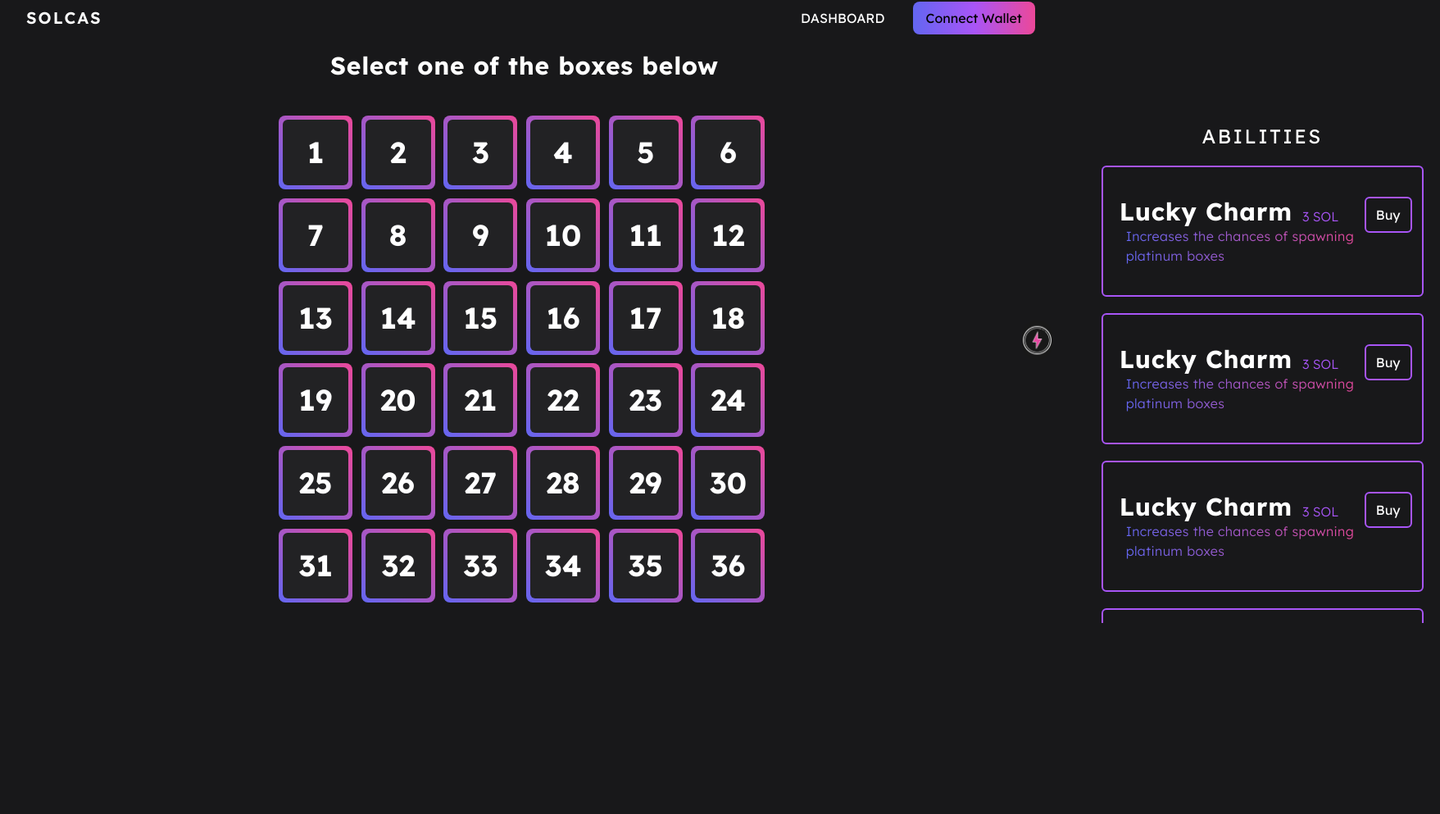
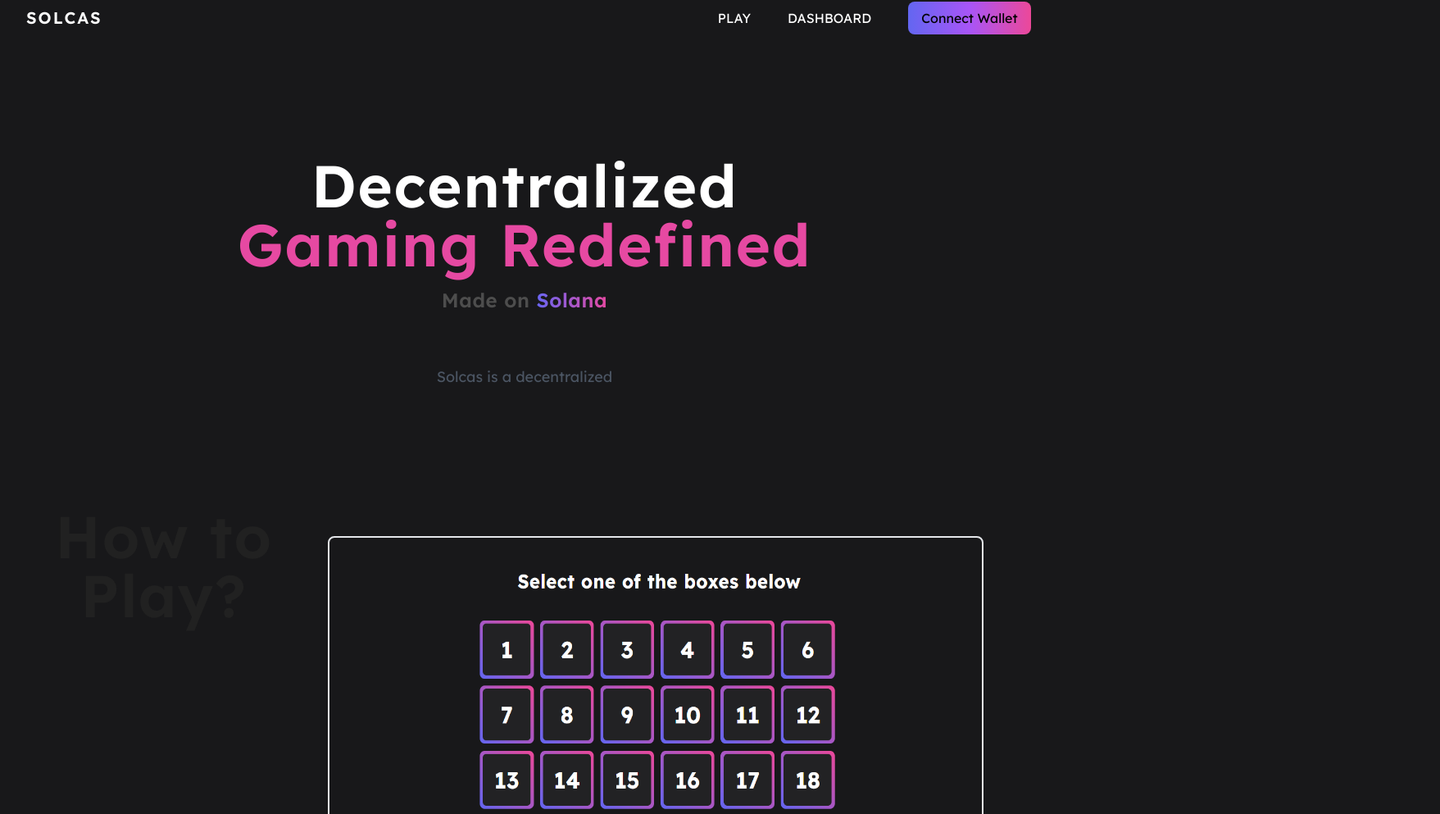
Before and after one commit to krishnan74/solcas, a Next.js app: page / in a window 1280 px wide. Shown: the part 18-1011 px from the top of the page at 82% size, 1757 px wide, since content can reach past the window. Before the commit the page ends 800 px from the top, so only its background shows below. Built offline with nearby package versions, Linux system fonts and the light colour scheme.

Commit message:
home_page started

```diff
--- a/app/page.js
+++ b/app/page.js
@@ -1,26 +1,116 @@
-import React from "react";
-import GridComponent from "@/components/GridComponent";
-import AbilityUsageComponent from "@/components/AbilityUsageComponent";
+"use client";
+import React, { useState, useEffect, useRef } from "react";
 
-const HomePage = () => {
+import "../app/globals.css";
+
+import Image from "next/image";
+
+const Page = () => {
+  const [message, setMessage] = useState("Nothing");
+  const circlesRef = useRef([]);
+
+
+
+  const getRandomDelay = () => {
+    return Math.random() * 2000 + "ms";
+  };
+
+
+
+  const handleMouseMove = (event) => {
+    const mouseX = event.clientX;
+    const mouseY = event.clientY;
+
+    circlesRef.current.forEach((circle) => {
+      const circleRect = circle.getBoundingClientRect();
+      const circleX = circleRect.left + circleRect.width / 2;
+      const circleY = circleRect.top + circleRect.height / 2;
+
+      const deltaX = mouseX - circleX;
+      const deltaY = mouseY - circleY;
+
+      const distance = Math.sqrt(deltaX ** 2 + deltaY ** 2);
+      const maxDistance = 150;
+
+      if (distance < maxDistance) {
+        circle.style.transition = "transform 0.5s ease";
+        circle.style.transform = `translate(${deltaX}px, ${deltaY}px)`;
+      } else {
+        circle.style.transition = "transform 0.5s ease";
+        circle.style.transform = "translate(0, 0)";
+      }
+    });
+  };
+
   return (
-    <div className="flex justify-around">
-      <div className="">
-      </div>
-      <div>
-        <p className="font-bold text-center text-3xl tracking-wide mb-10 text-white">
-          Select one of the boxes below
-        </p>
+    <>
+      <div className="relative" onMouseMove={handleMouseMove}>
+        <div className="z-10">
+          <p className="text-7xl text-center text-white font-semibold mt-32 tracking-wide">
+            Decentralized
+          </p>
 
-        <div className="flex justify-center ">
-          <GridComponent numberOfCells="36" />
+          <p className="text-7xl text-center font-semibold text-[#E649A2] tracking-wide">
+            Gaming Redefined
+          </p>
+
+          {/* <p className="text-7xl text-center  text-[#212121] font-semibold tracking-wide">
+            AI - Assisted
+          </p> */}
+          <p className="text-2xl text-center text-[#4d4d4d] font-semibold mt-4 tracking-wide">
+            Made on{" "}
+            <span
+              className="text-2xl text-center font-semibold tracking-wide"
+              style={{
+                backgroundImage: "linear-gradient(to right, #6965F2, #E649A2)",
+                WebkitBackgroundClip: "text",
+                color: "transparent",
+              }}
+            >
+              Solana
+            </span>
+          </p>
+          <section className="py-16">
+            <div className="container mx-auto text-center">
+              <p className="text-lg text-gray-600">Solcas is a decentralized</p>
+            </div>
+          </section>
+        </div>
+
+        <div className="flex mb-10 mt-20 justify-around">
+          <div className="flex flex-col w-1/2">
+            <div>
+              <p className="text-7xl text-center text-[#212121] font-semibold tracking-wide">
+                How to Play?
+              </p>
+            </div>
+
+            <div className="mt-10">
+              <p className="text-left text-1xl px-[40px] text-gray-600"></p>
+            </div>
+          </div>
+
+          <div className="mr-[80px] w-full rounded-lg py-9  h-[700px] flex justify-center">
+            <Image
+              src={"/game_ss.png"}
+              height={"900"}
+              width={"900"}
+              className="border-2  p-5 rounded-lg"
+            />
+          </div>
+        </div>
+
+        <div className="flex justify-center">
+          <button
+            onClick={() => (window.location.href = "/web3")}
+            className="bg-gradient-to-r from-indigo-500 via-purple-500 to-pink-500 px-4 py-2 rounded-lg mb-9"
+          >
+            Play Now!
+          </button>
         </div>
       </div>
-      <div className="relative">
-        <AbilityUsageComponent />
-      </div>
-    </div>
+    </>
   );
 };
 
-export default HomePage;
+export default Page;
--- /dev/null
+++ b/app/play/page.js
@@ -0,0 +1,25 @@
+import React from "react";
+import GridComponent from "@/components/GridComponent";
+import AbilityUsageComponent from "@/components/AbilityUsageComponent";
+
+const PlayPage = () => {
+  return (
+    <div className="flex justify-around">
+      <div className=""></div>
+      <div>
+        <p className="font-bold text-center text-3xl tracking-wide mb-10 text-white">
+          Select one of the boxes below
+        </p>
+
+        <div className="flex justify-center ">
+          <GridComponent numberOfCells="36" />
+        </div>
+      </div>
+      <div className="relative">
+        <AbilityUsageComponent />
+      </div>
+    </div>
+  );
+};
+
+export default PlayPage;
--- a/components/AbilityUsageComponent.jsx
+++ b/components/AbilityUsageComponent.jsx
@@ -21,13 +21,18 @@
 
 
   return (
-    <div onMouseEnter={toggleshowArrow} onMouseLeave={toggleNotShowArrow} className="flex text-white items-center slide-left-animation w-[450px] pr-5 rounded-md py-2">
-      {showArrow &&
-        <div
-          className="relative right-[60px] rounded-full w-12 h-12 power_pic_div"
-
-        ></div>
-      }
+    <div
+      onMouseEnter={toggleshowArrow}
+      onMouseLeave={toggleNotShowArrow}
+      className="flex text-white items-center slide-left-animation w-[450px] pr-5 rounded-md py-2"
+    >
+      {showArrow && (
+        <div className="semicircle flex justify-center">
+          <p className="text-white text-[6px] absolute top-4  w-fit h-full overflow-hidden">
+            <span className="vertical-text ">ABILITIES</span>
+          </p>
+        </div>
+      )}
 
       <div className="flex flex-col justify-around gap-5 h-[690px] items-center overflow-y-auto">
         <div>
--- a/components/GridCell.jsx
+++ b/components/GridCell.jsx
@@ -7,7 +7,7 @@
   const [selected, setselected] = useState(true);
 
   const handleBuy = () => {
-    setselected(!selected);
+    setselected(!selected);w
   };
 
   return (
--- a/components/Navbar.jsx
+++ b/components/Navbar.jsx
@@ -6,12 +6,18 @@
   return (
     <div className="flex justify-between h-20 items-center ">
       <div>
-        <Link href={"/"} className="text-white font-semibold tracking-widest text-xl text-center pl-8">
+        <Link
+          href={"/"}
+          className="text-white font-semibold tracking-widest text-xl text-center pl-8"
+        >
           SOLCAS
         </Link>
       </div>
 
-      <div className="flex justify-around w-1/4 items-center">
+      <div className="flex justify-around w-1/3 items-center">
+        <div className="text-white">
+          <Link href={"/play"}>PLAY</Link>
+        </div>
         <div className="text-white">
           <Link href={"/dashboard"}>DASHBOARD</Link>
         </div>
--- a/components/ability-card.css
+++ b/components/ability-card.css
@@ -1,4 +1,4 @@
-.profile-image-div{
+.profile-image-div {
   background-image: url("../public/profile1.jpg");
   width: 70px;
   height: 70px;
@@ -18,27 +18,36 @@
   transform: translateX(-50%); /* Adjust the percentage as needed */
 }
 
-.slide-left-animation{
+.slide-left-animation {
   position: absolute;
   left: 140px;
-  transition: .3s;
+  transition: 0.3s;
 }
 
-.slide-left-animation:hover{
+.slide-left-animation:hover {
   left: -290px;
-
 }
 
 .vertical-text {
-  writing-mode: vertical-rl; /* Vertical writing mode from right to left */
-  text-orientation: upright; /* Display text upright */
+ /* Display text upright */
   white-space: nowrap; /* Prevent text from wrapping */
-  letter-spacing: 20px;
-
+  letter-spacing: 2px;
 }
 
-.power_pic_div{
+.power_pic_div {
   background-image: url("../public//power.png");
   background-size: cover;
   background-position: center;
 }
+
+.semicircle {
+  width: 130px; /* Width of the semi-circle */
+  height: 50px; /* Half of the width, creating a semi-circle */
+  background-color: #0072e0; /* Background color of the semi-circle */
+  border-radius: 100px 100px 0 0; /* Radius values for the corners */
+  transform: rotate(-90deg);
+  position: relative;
+  scale: 3;
+  background: linear-gradient(45deg, #6366f1, #ec4899);
+  left: -40px;
+}
```
Also changed, not shown: public/game_ss.png (added), public/game_ss1.png (added). Lines whose indentation alone changed are shown as unchanged.
